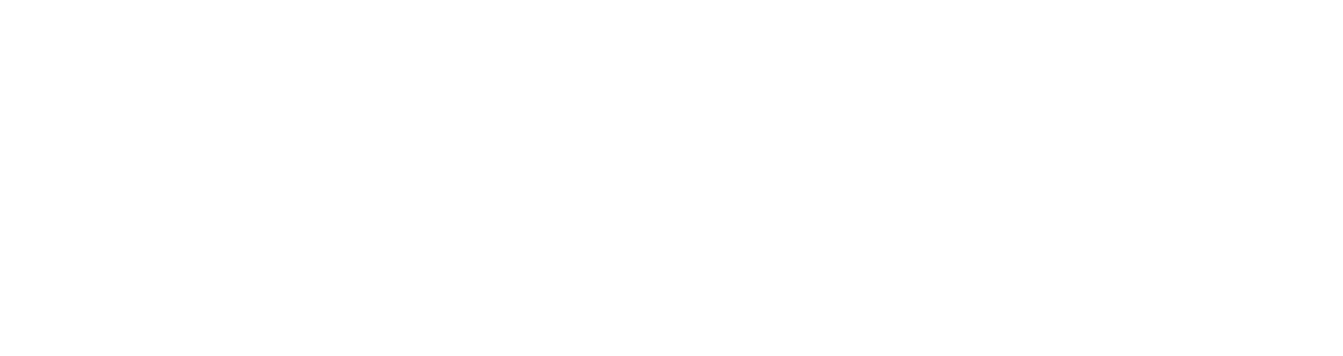
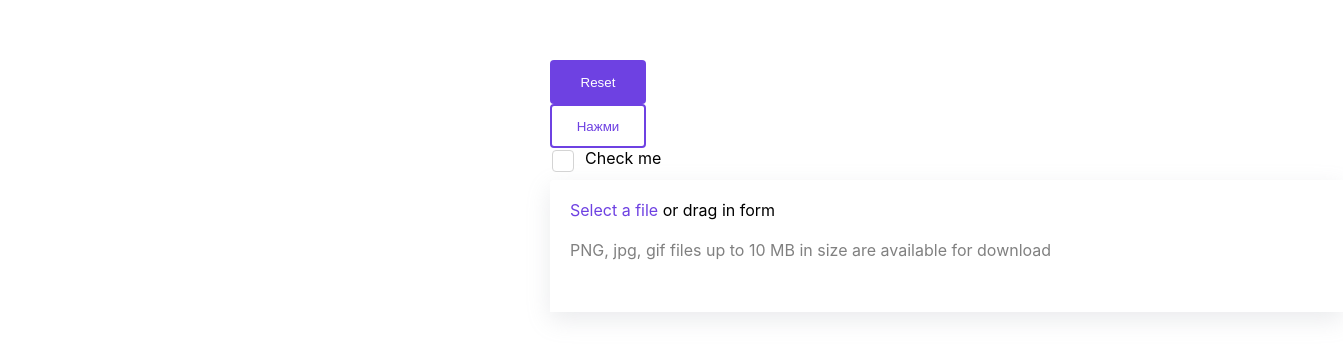
Before and after one commit to Aldiyar-B/Form-parser, a React (Create React App) app: page / in a window 1280 px wide. Shown: the part 240-596 px from the top of the page, 1343 px wide, since content can reach past the window. Built offline with nearby package versions, Linux system fonts and the light colour scheme.

Commit message:
added buttons, checkbox, form for files

```diff
--- a/public/index.html
+++ b/public/index.html
@@ -1,43 +1,21 @@
 <!DOCTYPE html>
 <html lang="en">
+
 <head>
   <meta charset="utf-8" />
-    <link rel="icon" href="%PUBLIC_URL%/favicon.ico" />
   <meta name="viewport" content="width=device-width, initial-scale=1" />
   <meta name="theme-color" content="#000000" />
-    <meta
-      name="description"
-      content="Web site created using create-react-app"
-    />
-    <link rel="apple-touch-icon" href="%PUBLIC_URL%/logo192.png" />
-    <!--
-      manifest.json provides metadata used when your web app is installed on a
-      user's mobile device or desktop. See https://developers.google.com/web/fundamentals/web-app-manifest/
-    -->
-    <link rel="manifest" href="%PUBLIC_URL%/manifest.json" />
-    <!--
-      Notice the use of %PUBLIC_URL% in the tags above.
-      It will be replaced with the URL of the `public` folder during the build.
-      Only files inside the `public` folder can be referenced from the HTML.
+  <meta name="description" content="Web site created using create-react-app" />
 
-      Unlike "/favicon.ico" or "favicon.ico", "%PUBLIC_URL%/favicon.ico" will
-      work correctly both with client-side routing and a non-root public URL.
-      Learn how to configure a non-root public URL by running `npm run build`.
-    -->
-    <title>React App</title>
+
+  <title>Form parser App</title>
 </head>
+
 <body>
-    <noscript>You need to enable JavaScript to run this app.</noscript>
+
   <div id="root"></div>
-    <!--
-      This HTML file is a template.
-      If you open it directly in the browser, you will see an empty page.
 
-      You can add webfonts, meta tags, or analytics to this file.
-      The build step will place the bundled scripts into the <body> tag.
 
-      To begin the development, run `npm start` or `yarn start`.
-      To create a production bundle, use `npm run build` or `yarn build`.
-    -->
 </body>
+
 </html>
--- a/src/App.css
+++ b/src/App.css
@@ -0,0 +1,3 @@
+.App {
+	margin: 300px 550px;
+}
--- a/src/App.tsx
+++ b/src/App.tsx
@@ -1,11 +1,33 @@
-import React from 'react';
+import React, { useState } from 'react';
 import './App.css';
+import Button from './components/ui/Button/Button';
+import Checkbox from './components/ui/Checkbox/Checkbox';
+import FileUploader from './components/ui/Files/Files';
+function App() {
 
-function App() {
-  return (
-    <div className="App">
+  const [isChecked, setIsChecked] = useState(false);
+
+  const handleCheckboxChange = (event: React.ChangeEvent<HTMLInputElement>) => {
+    setIsChecked(event.target.checked);
+  };
 
 
+  return (
+    <div className='App'>
+
+      <Button label='Reset' onClick={() => { alert('clicked') }} variant='primary' />
+
+
+      <Button label='Нажми' onClick={() => { alert('clicked') }} variant='secondary' />
+
+
+      <Checkbox
+        label="Check me"
+        checked={isChecked}
+        onChange={handleCheckboxChange}
+      />
+
+      <FileUploader />
     </div>
   );
 }
--- /dev/null
+++ b/src/components/ui/Button/Button.module.css
@@ -0,0 +1,62 @@
+.button {
+	/* padding: 10px 20px;
+	border: none;
+	border-radius: 5px;
+	font-size: 16px;
+	cursor: pointer;
+	transition: all 0.3s ease; */
+	width: 96px;
+	height: 44px;
+	padding: 10px 20px 10px 20px;
+	border-radius: 4px;
+}
+
+.primary {
+	background-color: #6e41e2;
+	color: white;
+	border: none;
+}
+
+.primary:hover {
+	background-color: #5835b0;
+}
+
+.primary:active {
+	background-color: #472c8a;
+	outline: none;
+}
+
+.primary:focus {
+	border: solid 2px #1111117a;
+}
+
+.primary:disabled {
+	background-color: #e3daf9;
+	cursor: not-allowed;
+}
+
+.secondary {
+	background-color: transparent;
+	color: #6e41e2;
+	border: 2px solid #6e41e2;
+}
+
+.secondary:hover {
+	background-color: #6e41e20a;
+}
+
+.secondary:active {
+	background-color: #6e41e229;
+}
+
+.secondary:focus {
+	/* box-shadow: 0 0 0 2px rgba(94, 75, 245, 0.5); */
+	border: 2px solid #1111117a;
+	outline: none;
+}
+
+.secondary:disabled {
+	border-color: #6e41e2;
+	color: #6e41e2;
+	cursor: not-allowed;
+}
--- /dev/null
+++ b/src/components/ui/Button/Button.tsx
@@ -0,0 +1,31 @@
+import React from "react";
+import styles from "./Button.module.css";
+
+interface ButtonProps {
+	label: string;
+	onClick: () => void;
+	disabled?: boolean;
+	type?: "button" | "submit" | "reset";
+	variant?: "primary" | "secondary";
+}
+
+const Button: React.FC<ButtonProps> = ({
+	label,
+	onClick,
+	disabled = false,
+	type = "button",
+	variant = "primary"
+}) => {
+	return (
+		<button
+			className={`${styles.button} ${styles[variant]}`}
+			onClick={onClick}
+			disabled={disabled}
+			type={type}
+		>
+			{label}
+		</button>
+	)
+}
+
+export default Button;
--- /dev/null
+++ b/src/components/ui/Checkbox/Checkbox.module.css
@@ -0,0 +1,87 @@
+/* Checkbox.module.css */
+.container {
+	display: block;
+	position: relative;
+	padding-left: 35px;
+	margin-bottom: 12px;
+	cursor: pointer;
+	font-size: 16px;
+	user-select: none;
+}
+
+.checkbox {
+	position: absolute;
+	opacity: 0;
+	cursor: pointer;
+	height: 0;
+	width: 0;
+}
+
+.checkmark {
+	position: absolute;
+	top: 2px;
+	left: 2px;
+	height: 20px;
+	width: 20px;
+	background-color: white;
+	border: 1px solid #d4d4d4;
+	border-radius: 4px;
+}
+
+.checkbox:hover ~ .checkmark {
+	background-color: #fafafa;
+}
+.checkbox:active ~ .checkmark {
+	background-color: #f1f1f1;
+}
+.checkbox:focus ~ .checkmark {
+	background-color: white;
+	border: 2px solid #1111117a;
+}
+.checkbox:disabled ~ .checkmark {
+	background-color: white;
+	border: 1px solid #d4d4d4;
+	cursor: not-allowed;
+}
+
+.checkbox:checked ~ .checkmark {
+	background-color: #6e41e2;
+}
+.checkbox:checked:hover ~ .checkmark {
+	background-color: #5835b0;
+}
+.checkbox:checked:active ~ .checkmark {
+	background-color: #472c8a;
+}
+.checkbox:checked:focus ~ .checkmark {
+	background-color: #6e41e2;
+	border: 2px solid #472c8a;
+}
+.checkbox:checked:disabled ~ .checkmark {
+	background-color: #ae95ef;
+	border: 1px solid #6e41e2;
+	cursor: not-allowed;
+}
+.checkmark:after {
+	content: "";
+	position: absolute;
+	display: none;
+}
+
+.checkbox:checked ~ .checkmark:after {
+	display: block;
+}
+
+.checkmark:after {
+	left: 7px;
+	top: 3px;
+	width: 5px;
+	height: 10px;
+	border: solid white;
+	border-width: 0 3px 3px 0;
+	transform: rotate(45deg);
+}
+
+.error .checkmark {
+	background-color: #ff6961;
+}
--- /dev/null
+++ b/src/components/ui/Checkbox/Checkbox.tsx
@@ -0,0 +1,35 @@
+// Checkbox.js
+import React from "react";
+import styles from "./Checkbox.module.css";
+
+interface CheckboxProps {
+	label: string;
+	checked: boolean;
+	onChange: (event: React.ChangeEvent<HTMLInputElement>) => void;
+	disabled?: boolean;
+	error?: boolean;
+}
+
+const Checkbox: React.FC<CheckboxProps> = ({
+	label,
+	checked,
+	onChange,
+	disabled = false,
+	error = false,
+}) => {
+	return (
+		<label className={styles.container}>
+			{label}
+			<input
+				type="checkbox"
+				checked={checked}
+				onChange={onChange}
+				disabled={disabled}
+				className={`${styles.checkbox} ${error ? styles.error : ""}`}
+			/>
+			<span className={styles.checkmark}></span>
+		</label>
+	);
+};
+
+export default Checkbox;
--- /dev/null
+++ b/src/components/ui/Files/Files.module.css
@@ -0,0 +1,71 @@
+/* FileUploader.module.css */
+.fileUploader {
+	border: 1px solid #ccc;
+	border-radius: 5px;
+	width: 675px;
+	height: 92px;
+	padding: 20px 98px 20px 20px;
+	border-radius: 4px 0px 0px 0px;
+	box-shadow: rgba(149, 157, 165, 0.2) 0px 8px 24px;
+	border: none;
+}
+.fileUploader:hover {
+	box-shadow: rgba(100, 100, 111, 0.2) 0px 7px 29px 0px;
+}
+
+.fileInput {
+	display: none;
+}
+
+.fileLink {
+	display: block;
+	margin-bottom: 20px;
+}
+.purple {
+	color: #6e41e2;
+}
+.grey {
+	color: gray;
+}
+.fileInfo {
+	/* background-color: #f0f0f0; */
+	padding: 20px;
+	border-radius: 4px;
+	margin-bottom: 10px;
+	display: flex;
+	width: 100%;
+	justify-content: space-between;
+}
+
+.deleteButton {
+	background-color: #ff4d4d;
+	color: white;
+	border: none;
+	border-radius: 4px;
+	padding: 5px 10px;
+	cursor: pointer;
+}
+
+.uploadButton {
+	background-color: #4caf50;
+	color: white;
+	border: none;
+	border-radius: 4px;
+	padding: 10px 20px;
+	cursor: pointer;
+	font-size: 16px;
+}
+
+.uploadButton:disabled {
+	background-color: #ccc;
+	cursor: not-allowed;
+}
+
+.error {
+	color: red;
+	margin-bottom: 10px;
+}
+
+.fileUploaderSelected {
+	/* background-color: #6e41e2; Любой цвет, который вы хотите применить при выборе файла */
+}
--- /dev/null
+++ b/src/components/ui/Files/Files.tsx
@@ -0,0 +1,65 @@
+import React, { useState } from 'react';
+import styles from './Files.module.css';
+
+const FileUploader = () => {
+	// Либо объект файла либо он пустой
+	const [file, setFile] = useState<File | null>(null);
+	const [error, setError] = useState<string>('');
+
+	// Когда поле ввода файла меняется, вызов этой функции
+	const handleFileChange = (event: React.ChangeEvent<HTMLInputElement>) => {
+		const selectedFile = event.target.files?.[0]; // May be undefined if no file is selected
+
+		// Check if selectedFile is undefined and explicitly set file to null
+		if (!selectedFile) {
+			setFile(null); // Ensure that we're setting to null if no file is selected
+			setError('No file selected or file access was denied.');
+			return; // Early return to prevent further execution
+		}
+
+		if (selectedFile.size > 10485760) { // 10 MB limit
+			setError('File size should not exceed 10 MB');
+			setFile(null);
+		} else {
+			setError('');
+			setFile(selectedFile); // Now selectedFile is guaranteed to be a File object, not undefined
+		}
+	};
+
+
+	const handleFileUpload = () => {
+		if (file) {
+			alert(`Uploading ${file.name}`);
+
+		}
+	};
+
+	return (
+		<div className={`${styles.fileUploader} ${file ? styles.fileUploaderSelected : ''}`}>
+			{/* <input type="file" onChange={handleFileChange} /> */}
+			<input type="file" id="file" className={styles.fileInput} accept=".json,.png" onChange={handleFileChange} />
+			{(!file && !error) && (
+				// <p className={styles.grey}>PNG, jpg, gif files up to 10 MB in size are available for download</p>
+				<label className={styles.fileLink} htmlFor="file"> <span className={styles.purple}> Select a file </span> or drag in form</label>
+			)}
+			{file && (
+				<div className={styles.fileInfo}>
+					<p>
+						{file.name} - <span className={styles.grey}>{Math.round(file.size / 1024)} KB</span>
+					</p>
+					<button onClick={() => setFile(null)} className={styles.deleteButton}>Delete file</button>
+				</div>
+			)}
+			{(!file && !error) && (
+				<p className={styles.grey}>PNG, jpg, gif files up to 10 MB in size are available for download</p>
+			)}
+
+
+			{error && <div className={styles.error}>{error}</div>}
+
+			{/* <button onClick={handleFileUpload} disabled={!file || !!error} className={styles.uploadButton}>Upload file</button> */}
+		</div>
+	);
+};
+
+export default FileUploader;
--- a/src/index.css
+++ b/src/index.css
@@ -1,13 +1,18 @@
 body {
   margin: 0;
-  font-family: -apple-system, BlinkMacSystemFont, 'Segoe UI', 'Roboto', 'Oxygen',
-    'Ubuntu', 'Cantarell', 'Fira Sans', 'Droid Sans', 'Helvetica Neue',
-    sans-serif;
+  font-family: -apple-system, BlinkMacSystemFont, "Segoe UI", "Roboto", "Oxygen", "Ubuntu", "Cantarell", "Fira Sans",
+    "Droid Sans", "Helvetica Neue", sans-serif;
   -webkit-font-smoothing: antialiased;
   -moz-osx-font-smoothing: grayscale;
 }
 
 code {
-  font-family: source-code-pro, Menlo, Monaco, Consolas, 'Courier New',
-    monospace;
+  font-family: source-code-pro, Menlo, Monaco, Consolas, "Courier New", monospace;
 }
+
+/* Для скрытия стандартного элемента Input */
+.custom-checkbox {
+  position: absolute;
+  z-index: -1;
+  opacity: 0;
+}
```
Lines whose indentation alone changed are shown as unchanged.
